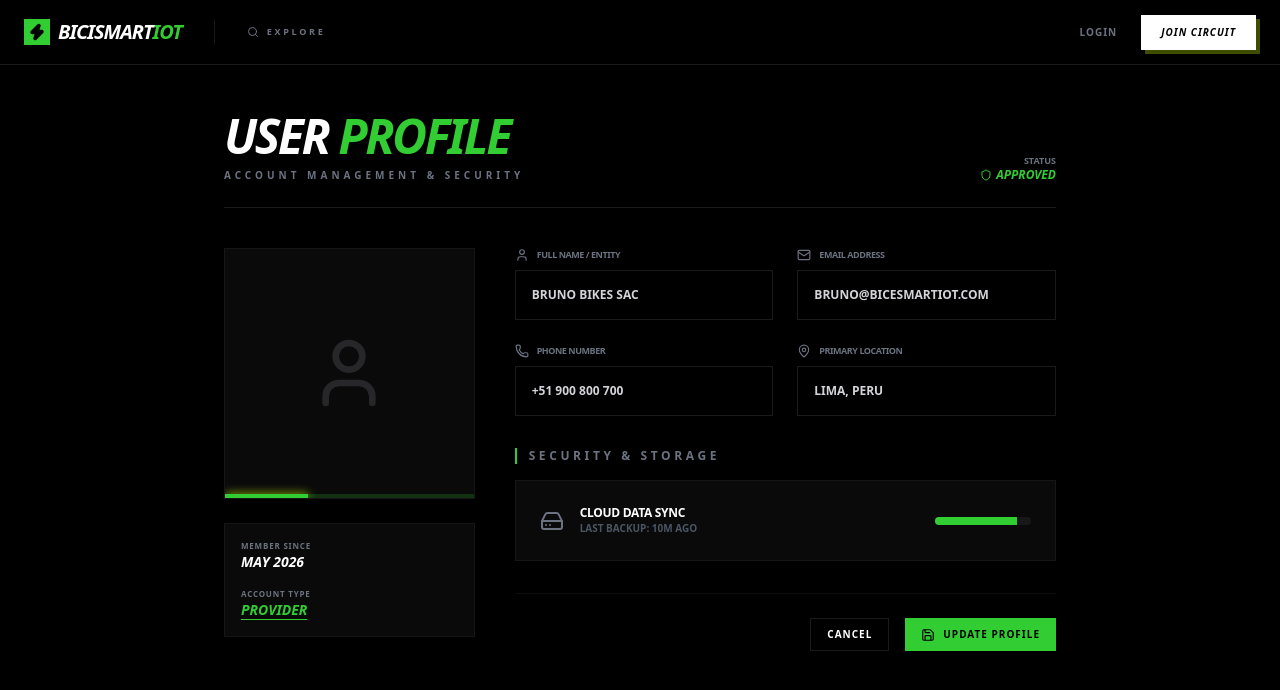
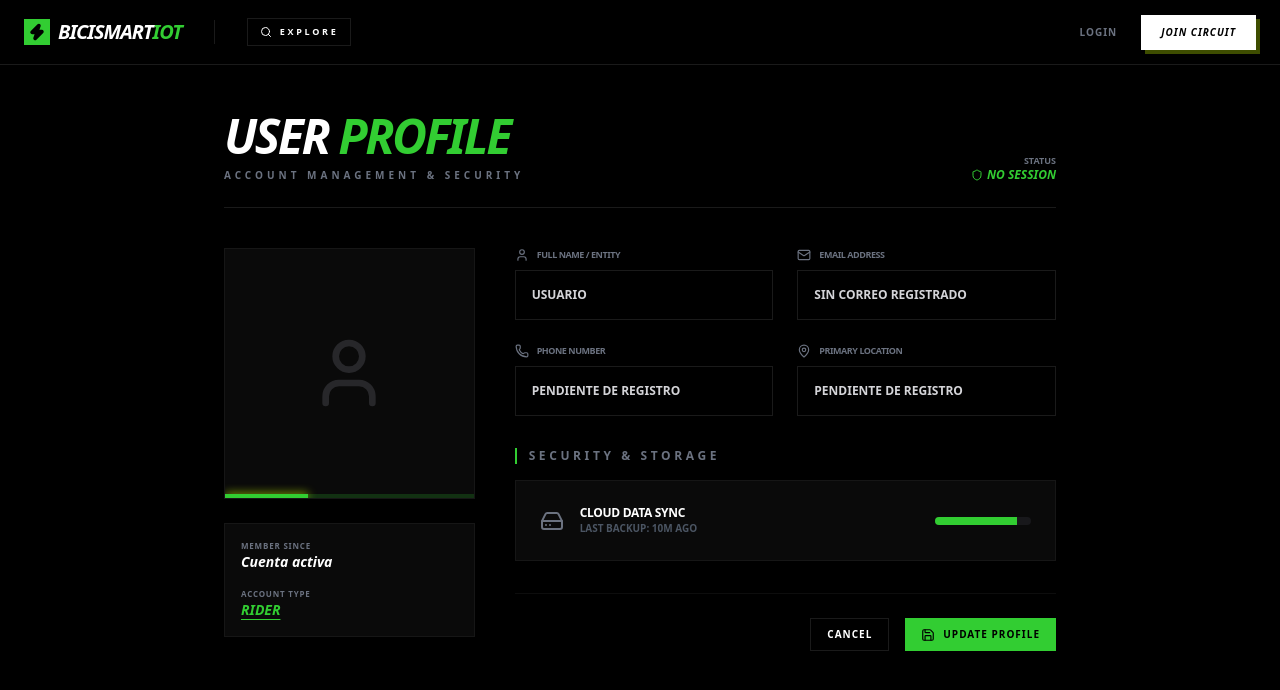
Before and after one commit to BiciSmartIoT/front-end, a Next.js app: page /profile in a window 1280 px wide. Shown: the top 690 px of the page. Built offline with nearby package versions, Linux system fonts and the light colour scheme; no server answers.

Commit message:
Polish auth profile and specs flow

```diff
--- a/src/app/(auth)/login/page.tsx
+++ b/src/app/(auth)/login/page.tsx
@@ -94,10 +94,10 @@ export default function LoginPage() {
               <button
                 type="button"
                 onClick={() => setShowPassword((value) => !value)}
-                className="absolute right-4 text-gray-600 transition hover:text-primary"
+                className="absolute right-3 flex h-8 w-8 items-center justify-center border border-white/10 bg-zinc-950 text-gray-300 transition hover:border-primary hover:text-primary"
                 aria-label={showPassword ? "Ocultar contraseña" : "Ver contraseña"}
               >
-                {showPassword ? <EyeOff size={15} /> : <Eye size={15} />}
+                {showPassword ? <EyeOff size={16} /> : <Eye size={16} />}
               </button>
             </div>
           </div>
--- a/src/app/(explore)/explore/page.tsx
+++ b/src/app/(explore)/explore/page.tsx
@@ -13,6 +13,19 @@ const mockBikeImages = [
 export default function ExplorePage() {
 
   const { vehicles } = useFleet("all");
+
+  const getSpecsHref = (bike: (typeof vehicles)[number], index: number) => {
+    const params = new URLSearchParams({
+      id: String(bike.id),
+      title: bike.title,
+      description: bike.description || "Bicicleta conectada a BiciSmartIoT.",
+      price: String(bike.hourlyPrice),
+      status: bike.status,
+      image: bike.image || mockBikeImages[index % mockBikeImages.length],
+    });
+
+    return `/explore/specs?${params.toString()}`;
+  };
 
   return (
 
@@ -100,7 +113,7 @@ export default function ExplorePage() {
 
                 </div>
 
-                <Link href={`/explore/${bike.id}`}>
+                <Link href={getSpecsHref(bike, index)}>
 
                   <Button
                     className="w-full text-[10px] tracking-[0.2em]"
--- /dev/null
+++ b/src/app/(explore)/explore/specs/page.tsx
@@ -0,0 +1,187 @@
+"use client";
+
+import { Suspense } from "react";
+import Link from "next/link";
+import { useSearchParams } from "next/navigation";
+import {
+  Battery,
+  ChevronLeft,
+  Cpu,
+  Gauge,
+  Lock,
+  MapPin,
+  Radio,
+  Shield,
+  Zap,
+} from "lucide-react";
+import { Button } from "../../../../components/ui/Button";
+
+function SpecsContent() {
+  const params = useSearchParams();
+  const bike = {
+    id: params.get("id") || "GENERAL",
+    title: params.get("title") || "BiciSmartIoT Machine",
+    description:
+      params.get("description") ||
+      "Unidad conectada al ecosistema BiciSmartIoT con monitoreo de ubicacion, control remoto y telemetria operativa.",
+    price: params.get("price") || "0",
+    status: params.get("status") || "AVAILABLE",
+    image:
+      params.get("image") ||
+      "https://images.unsplash.com/photo-1571068316344-75bc76f77890?q=80&w=1200&auto=format&fit=crop",
+  };
+
+  return (
+    <div className="min-h-screen bg-black text-white p-10 pt-24">
+      <Link
+        href="/explore"
+        className="inline-flex items-center gap-2 text-[10px] font-black uppercase tracking-widest text-gray-500 hover:text-primary transition mb-10"
+      >
+        <ChevronLeft size={13} />
+        Back to Circuit
+      </Link>
+
+      <div className="max-w-6xl mx-auto grid grid-cols-1 lg:grid-cols-2 gap-12">
+        <div className="bg-[#0a0a0a] border border-white/10 relative overflow-hidden group">
+          <div className="flex items-center justify-between px-4 py-3 border-b border-white/5">
+            <span className="text-[9px] font-mono text-zinc-600 uppercase tracking-wider">
+              UNIT_REF: {bike.id}
+            </span>
+            <span
+              className={`text-[9px] font-black uppercase tracking-wider px-2 py-0.5 ${
+                bike.status === "AVAILABLE"
+                  ? "bg-primary text-black"
+                  : "border border-yellow-400/60 text-yellow-400"
+              }`}
+            >
+              {bike.status}
+            </span>
+          </div>
+
+          <div className="aspect-video bg-zinc-950 overflow-hidden">
+            <img
+              src={bike.image}
+              alt={bike.title}
+              className="w-full h-full object-cover grayscale group-hover:grayscale-0 group-hover:scale-[1.02] transition duration-500"
+            />
+          </div>
+
+          <div className="flex items-center gap-2 px-4 py-3 border-t border-white/5">
+            <MapPin size={11} className="text-gray-600" />
+            <span className="text-[10px] text-gray-600 uppercase tracking-wider">
+              Zona configurada desde la app movil
+            </span>
+          </div>
+        </div>
+
+        <div className="flex flex-col gap-8">
+          <div>
+            <h1 className="text-5xl font-black italic uppercase tracking-tighter leading-none">
+              {bike.title}
+            </h1>
+            <div className="flex items-baseline gap-3 mt-4">
+              <span className="text-3xl font-black italic text-primary">
+                ${bike.price}
+              </span>
+              <span className="text-[10px] text-zinc-500 uppercase tracking-widest font-black">
+                per hour
+              </span>
+            </div>
+          </div>
+
+          <p className="text-zinc-500 text-[12px] leading-relaxed uppercase tracking-wide">
+            {bike.description}
+          </p>
+
+          <div className="space-y-4">
+            <p className="text-[9px] font-black uppercase tracking-widest text-gray-500">
+              General IoT Specs
+            </p>
+            <div className="grid grid-cols-2 gap-3">
+              <SpecCard icon={<Battery size={14} className="text-primary" />} label="Range" value="60 km" />
+              <SpecCard icon={<Gauge size={14} className="text-primary" />} label="Speed Limit" value="30 km/h" />
+              <SpecCard icon={<Shield size={14} className="text-primary" />} label="Geofence" value="Enabled" />
+              <SpecCard icon={<Zap size={14} className="text-primary" />} label="Lock" value="Servo" />
+            </div>
+          </div>
+
+          <div className="border border-primary/30 bg-primary/5 p-5">
+            <p className="text-[10px] font-black uppercase tracking-[0.3em] text-primary mb-4">
+              BiciSmartIoT Package
+            </p>
+            <div className="grid grid-cols-1 sm:grid-cols-3 gap-3">
+              <Feature icon={<Radio size={15} />} title="GPS Tracking" text="Ubicacion y salida de zona." />
+              <Feature icon={<Lock size={15} />} title="Remote Lock" text="Bloqueo por comando o geocerca." />
+              <Feature icon={<Cpu size={15} />} title="Edge Device" text="ESP32 listo para telemetria." />
+            </div>
+          </div>
+
+          <div className="mt-auto pt-2">
+            <Link href="/explore/active-session">
+              <Button className="w-full h-14 text-sm font-black italic uppercase tracking-[0.15em]">
+                Initiate Rental
+              </Button>
+            </Link>
+            <p className="text-[10px] text-gray-600 uppercase tracking-wider text-center mt-3">
+              Specs generales sujetas al modelo fisico conectado.
+            </p>
+          </div>
+        </div>
+      </div>
+    </div>
+  );
+}
+
+function SpecCard({
+  icon,
+  label,
+  value,
+}: {
+  icon: React.ReactNode;
+  label: string;
+  value: string;
+}) {
+  return (
+    <div className="bg-[#0a0a0a] border border-white/10 px-4 py-3 flex items-center justify-between gap-3 hover:border-white/20 transition">
+      <div className="flex items-center gap-3">
+        {icon}
+        <span className="text-[10px] font-black uppercase text-zinc-500 tracking-wider">
+          {label}
+        </span>
+      </div>
+      <span className="text-sm font-black italic">{value}</span>
+    </div>
+  );
+}
+
+function Feature({
+  icon,
+  title,
+  text,
+}: {
+  icon: React.ReactNode;
+  title: string;
+  text: string;
+}) {
+  return (
+    <div className="border border-white/10 bg-black/60 p-4">
+      <div className="text-primary mb-3">{icon}</div>
+      <p className="text-[10px] font-black uppercase tracking-widest">{title}</p>
+      <p className="text-[10px] text-zinc-500 mt-2 leading-relaxed">{text}</p>
+    </div>
+  );
+}
+
+export default function SpecsPage() {
+  return (
+    <Suspense
+      fallback={
+        <div className="min-h-screen bg-black text-white flex items-center justify-center text-[10px] font-black uppercase tracking-widest text-gray-500">
+          Loading specs...
+        </div>
+      }
+    >
+      <SpecsContent />
+    </Suspense>
+  );
+}
--- a/src/app/profile/page.tsx
+++ b/src/app/profile/page.tsx
@@ -1,21 +1,35 @@
 "use client";
 
-import { useState } from "react";
+import { useMemo, useState } from "react";
 import { User, Mail, Phone, Shield, MapPin, Camera, Save, HardDrive } from "lucide-react";
 import { Button } from "../../components/ui/Button";
+import { useAuth } from "../../contexts/AuthContext";
 
 export default function ProfilePage() {
+  const { user } = useAuth();
   const [loading, setLoading] = useState(false);
 
-  const [user, setUser] = useState({
-    name: "BRUNO BIKES SAC",
-    email: "bruno@bicesmartiot.com",
-    phone: "+51 900 800 700",
-    role: "PROVIDER",
-    status: "APPROVED",
-    joined: "MAY 2026",
-    location: "Lima, Peru"
-  });
+  const profile = useMemo(() => {
+    const displayName = [user?.firstName, user?.lastName]
+      .filter(Boolean)
+      .join(" ")
+      .trim();
+    const role = user?.roles?.includes("ROLE_PROVIDER")
+      ? "PROVIDER"
+      : user?.roles?.includes("ROLE_ADMIN")
+        ? "ADMIN"
+        : "RIDER";
+
+    return {
+      name: displayName || user?.email?.split("@")[0] || "Usuario",
+      email: user?.email || "Sin correo registrado",
+      phone: "Pendiente de registro",
+      role,
+      status: user ? "ACTIVE" : "NO SESSION",
+      joined: "Cuenta activa",
+      location: "Pendiente de registro",
+    };
+  }, [user]);
 
   const handleSave = () => {
     setLoading(true);
@@ -35,7 +49,7 @@ export default function ProfilePage() {
         <div className="flex flex-col items-end">
             <span className="text-[9px] font-black text-gray-500 uppercase">Status</span>
             <span className="text-xs font-bold text-primary flex items-center gap-1 italic">
-               <Shield size={12} /> {user.status}
+               <Shield size={12} /> {profile.status}
             </span>
         </div>
       </header>
@@ -56,11 +70,11 @@ export default function ProfilePage() {
           <div className="bg-[#0A0A0A] border border-white/5 p-4 space-y-4">
              <div>
                 <p className="text-[8px] font-black text-gray-500 uppercase tracking-widest">Member Since</p>
-                <p className="text-sm font-bold italic">{user.joined}</p>
+                <p className="text-sm font-bold italic">{profile.joined}</p>
              </div>
              <div>
                 <p className="text-[8px] font-black text-gray-500 uppercase tracking-widest">Account Type</p>
-                <p className="text-sm font-bold text-primary italic underline underline-offset-4">{user.role}</p>
+                <p className="text-sm font-bold text-primary italic underline underline-offset-4">{profile.role}</p>
              </div>
           </div>
         </div>
@@ -68,10 +82,10 @@ export default function ProfilePage() {
 
         <div className="md:col-span-2 space-y-8">
           <div className="grid grid-cols-1 md:grid-cols-2 gap-6">
-            <ProfileInput label="Full Name / Entity" value={user.name} icon={<User size={14}/>} />
-            <ProfileInput label="Email Address" value={user.email} icon={<Mail size={14}/>} />
-            <ProfileInput label="Phone Number" value={user.phone} icon={<Phone size={14}/>} />
-            <ProfileInput label="Primary Location" value={user.location} icon={<MapPin size={14}/>} />
+            <ProfileInput label="Full Name / Entity" value={profile.name} icon={<User size={14}/>} />
+            <ProfileInput label="Email Address" value={profile.email} icon={<Mail size={14}/>} />
+            <ProfileInput label="Phone Number" value={profile.phone} icon={<Phone size={14}/>} />
+            <ProfileInput label="Primary Location" value={profile.location} icon={<MapPin size={14}/>} />
           </div>
 
           <div className="space-y-4">
@@ -113,7 +127,8 @@ function ProfileInput({ label, value, icon }: { label: string, value: string, ic
         {icon} {label}
       </label>
       <input
-        defaultValue={value}
+        value={value}
+        readOnly
         className="w-full bg-black border border-white/10 p-4 text-xs font-bold uppercase outline-none focus:border-primary transition-all text-zinc-300 focus:text-white"
       />
     </div>
--- a/src/components/layout/Navbar.tsx
+++ b/src/components/layout/Navbar.tsx
@@ -33,7 +33,11 @@ export default function Navbar() {
 
             <Link
               href="/explore"
-              className={`${isActive('/explore') ? 'text-primary' : 'text-gray-500 hover:text-white'} transition-colors flex items-center gap-2`}
+              className={`transition-colors flex items-center gap-2 border px-3 py-1.5 ${
+                pathname.startsWith('/explore')
+                  ? 'border-primary text-primary bg-primary/5'
+                  : 'border-white/10 text-white hover:border-primary hover:text-primary'
+              }`}
             >
               <Search size={12} /> Explore
             </Link>
```
